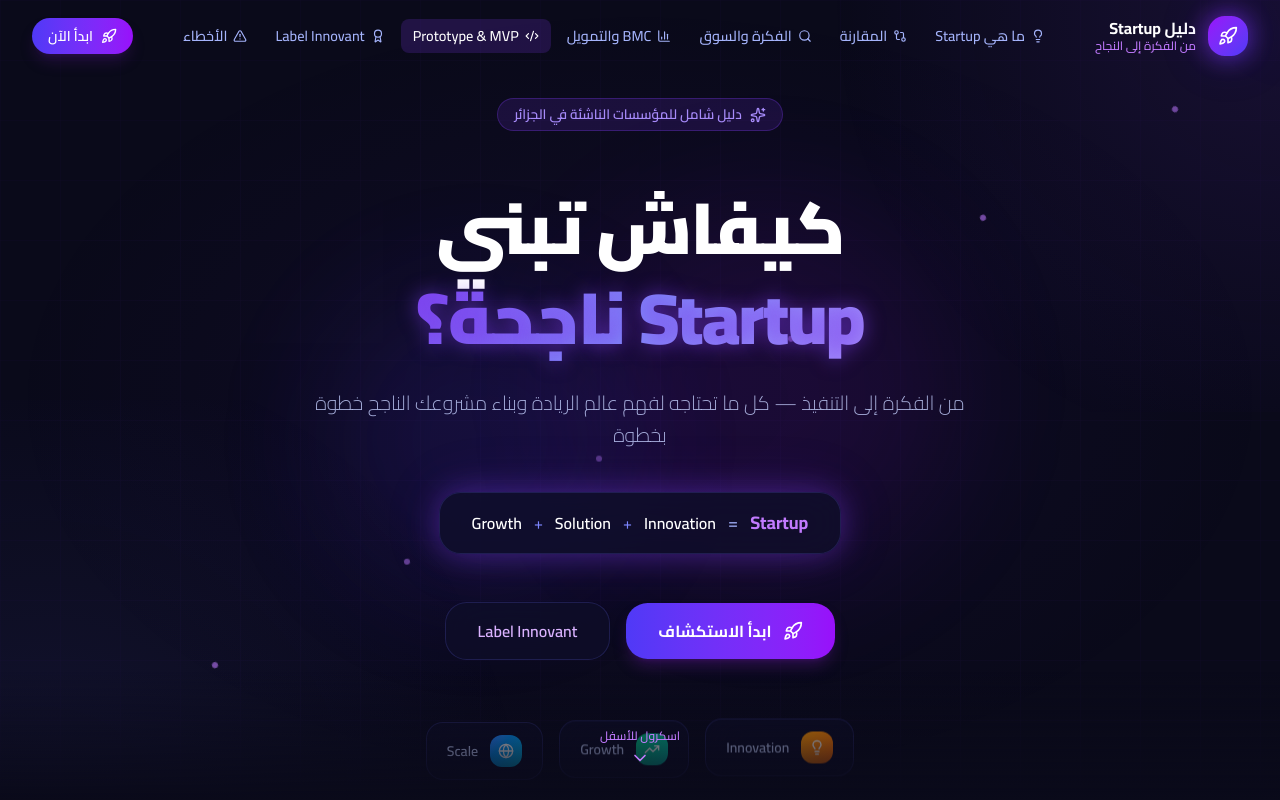
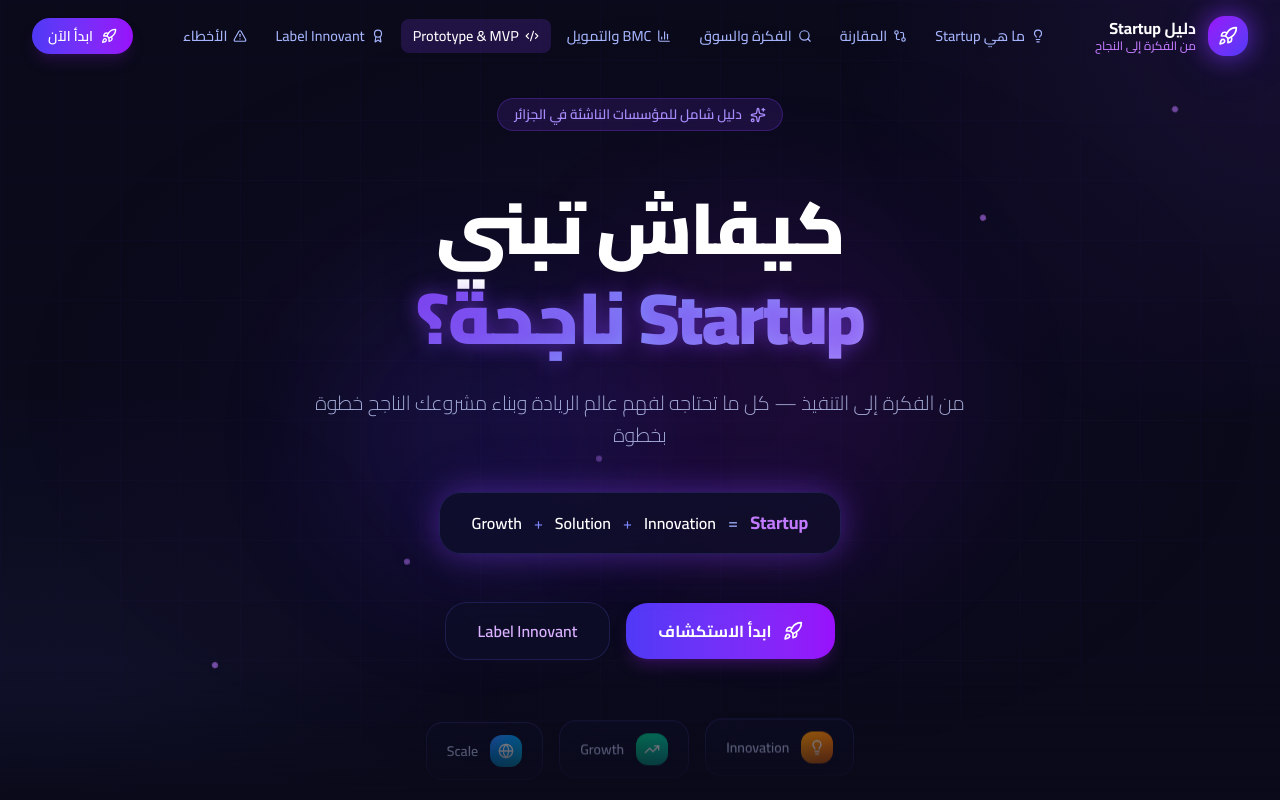
Before and after one commit to Khairodoudou/presentation_guide_startup, a Next.js app: page / in a window 1280 px wide. Shown: the top 800 px of the page. Built offline with nearby package versions, Linux system fonts and the light colour scheme.

Commit message:
fix: remove fixed scroll down indicator element

```diff
--- a/components/Navbar.tsx
+++ b/components/Navbar.tsx
@@ -6,7 +6,6 @@ import {
   Rocket,
   Menu,
   X,
-  ChevronDown,
   Lightbulb,
   GitCompare,
   Search,
@@ -165,11 +164,6 @@ export default function Navbar() {
         </AnimatePresence>
       </motion.nav>
 
-      {/* Scroll down indicator on hero */}
-      <div className="fixed bottom-8 left-1/2 -translate-x-1/2 z-40 scroll-indicator hidden md:flex flex-col items-center gap-1 opacity-50 hover:opacity-100 transition-opacity cursor-pointer" onClick={() => scrollTo("section1")}>
-        <span className="text-purple-400 text-xs font-medium">اسكرول للأسفل</span>
-        <ChevronDown className="w-5 h-5 text-purple-400" />
-      </div>
     </>
   );
 }
```
